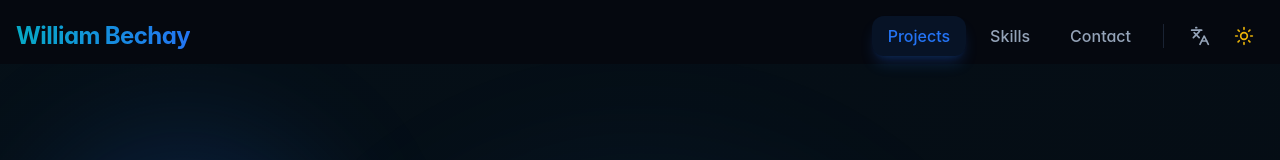
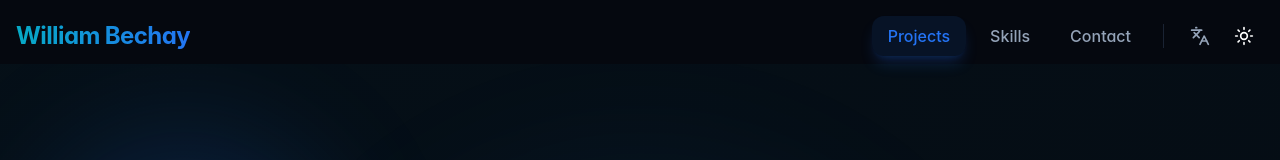
Before and after one commit to WilliamBechay/williambechay, a React (Vite) app: page / in a window 1280 px wide. Shown: the top 160 px of the page. Built offline with nearby package versions, Linux system fonts and the light colour scheme.

Commit message:
Change sun icon color from yellow to white in light mode

```diff
--- a/src/components/Header.jsx
+++ b/src/components/Header.jsx
@@ -156,7 +156,7 @@ const Header = () => {
                     transition={{ duration: 0.3 }}
                   >
                     {theme === 'dark' ? (
-                      <Sun className="w-5 h-5 text-yellow-500" />
+                      <Sun className="w-5 h-5 text-white" />
                     ) : (
                       <Moon className="w-5 h-5 text-primary" />
                     )}
@@ -184,7 +184,7 @@ const Header = () => {
               aria-label="Toggle theme"
             >
               {theme === 'dark' ? (
-                <Sun className="w-5 h-5 text-yellow-500" />
+                <Sun className="w-5 h-5 text-white" />
               ) : (
                 <Moon className="w-5 h-5 text-primary" />
               )}
```
